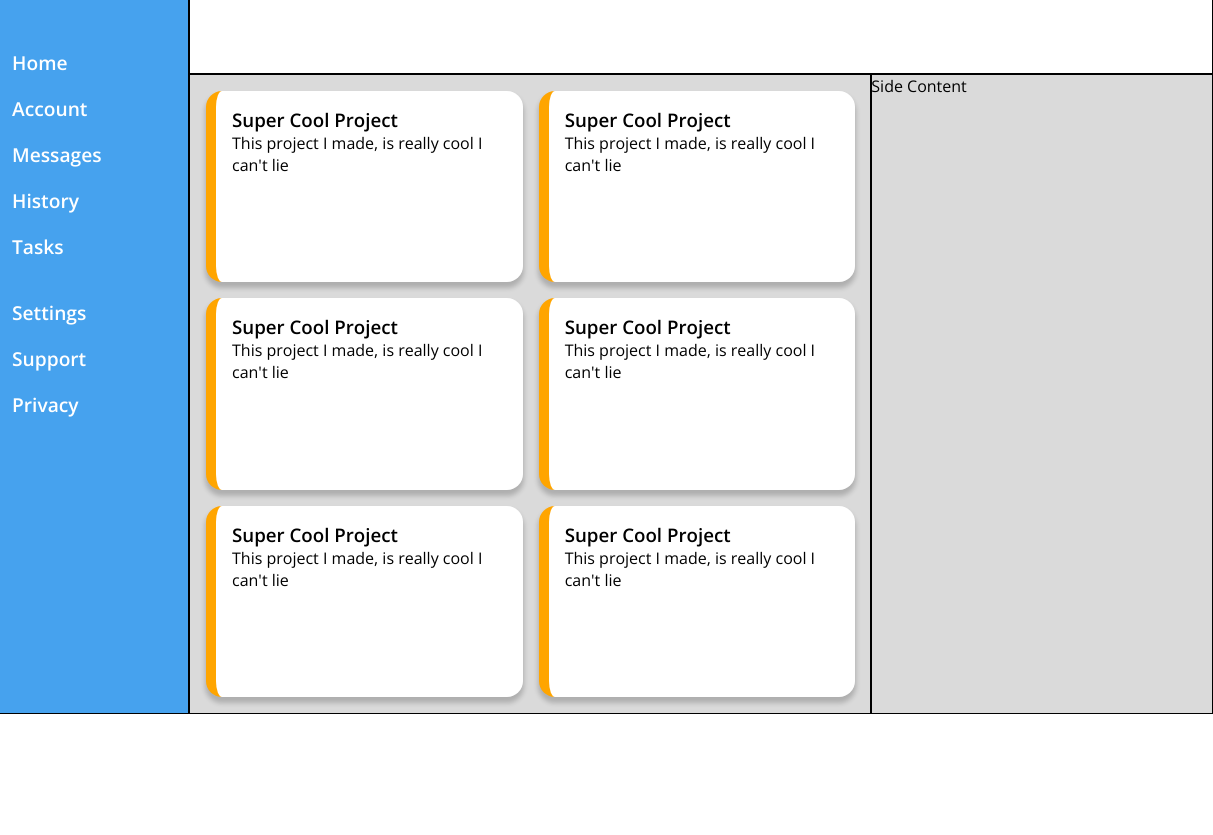
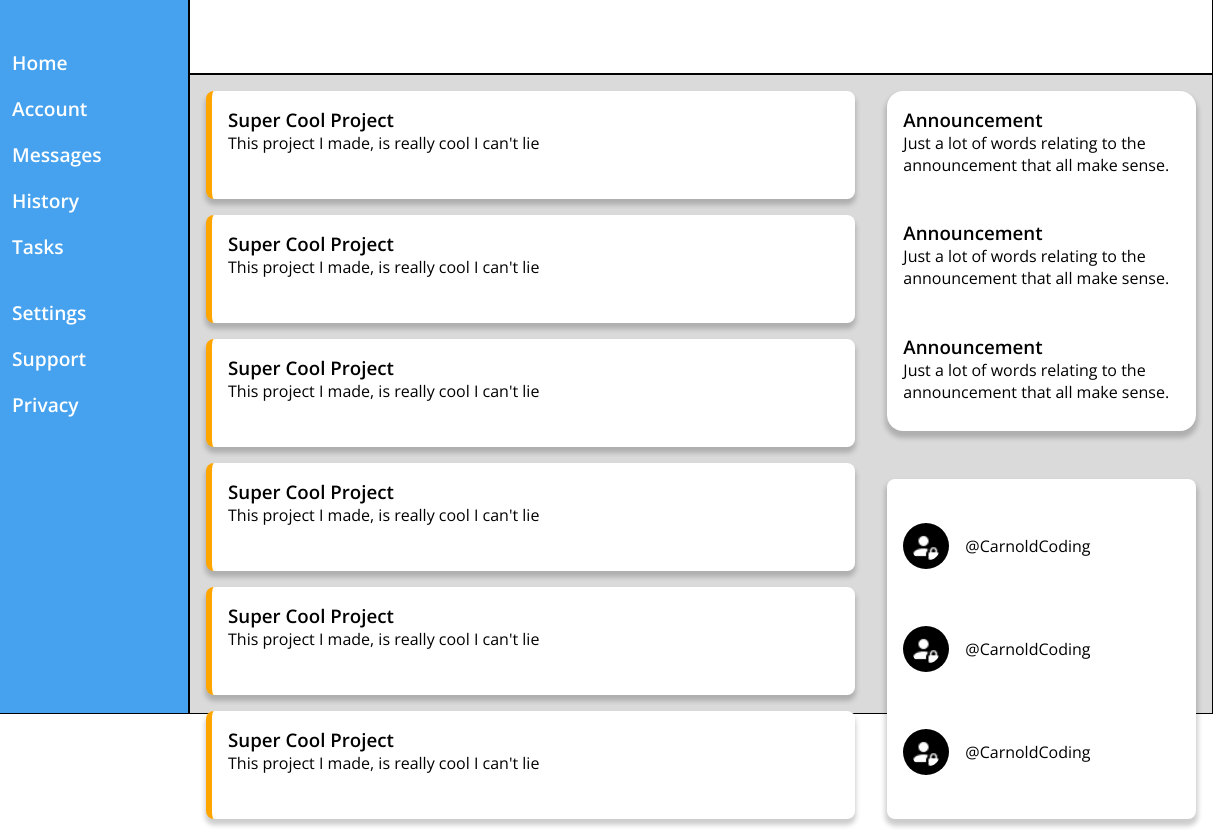
Before and after one commit to carnoldcoding/odin-dashboard, a plain HTML site: page index.html in a window 1280 px wide. Shown: the part 86-921 px from the top of the page, 67-1280 px from the left. Before the commit the page ends 800 px from the top, so only its background shows below. Drawn offline with nearby package versions, Linux system fonts and the light colour scheme.

Commit message:
finished.. kinda

```diff
--- a/index.html
+++ b/index.html
@@ -113,7 +113,36 @@
                     </div>
                 </div>
             </div>
-            <div class="side-content">Side Content</div>
+            <div class="side-content">
+                <div class="announcements">
+                    <div class="announcement">
+                        <h3>Announcement</h3>
+                        <p>Just a lot of words relating to the announcement that all make sense.</p>
+                    </div>
+                    <div class="announcement">
+                        <h3>Announcement</h3>
+                        <p>Just a lot of words relating to the announcement that all make sense.</p>
+                    </div>
+                    <div class="announcement">
+                        <h3>Announcement</h3>
+                        <p>Just a lot of words relating to the announcement that all make sense.</p>
+                    </div>
+                </div>
+                <div class="trending">
+                    <div class="item">
+                        <img src="./assets/account-lock.png">
+                        <div class="text">@CarnoldCoding</div>
+                    </div>
+                    <div class="item">
+                        <img src="./assets/account-lock.png">
+                        <div class="text">@CarnoldCoding</div>
+                    </div>
+                    <div class="item">
+                        <img src="./assets/account-lock.png">
+                        <div class="text">@CarnoldCoding</div>
+                    </div>
+                </div>
+            </div>
         </div>
     </div>
 </body>
--- a/styles.scss
+++ b/styles.scss
@@ -19,8 +19,8 @@ $standard-font: 'Open Sans', sans-serif;
     display: grid;
     grid-template-columns: repeat(5, 1fr);
     grid-template-rows: repeat(5, 1fr);
+    font-family: $standard-font;
     height: 100vh;
-    font-family: $standard-font;
 
     .cell{
         border: 1px solid black;
@@ -116,18 +116,17 @@ $standard-font: 'Open Sans', sans-serif;
             background: rgb(218, 218, 218);
             user-select: none;
             .projects{
-                outline: 1px solid black;
                 grid-column: span 2;
                 display: grid;
-                grid-template-columns: repeat(2, 1fr);
+                grid-template-columns: repeat(auto-fit, minmax(400px, 1fr));
                 gap: 1rem;
                 padding: 1rem;
 
                 .project{
-                    border-radius: 1rem;
+                    border-radius: .5rem;
                     padding: 1rem;
                     box-shadow: 0 5px 5px 1px rgba(0,0,0,.2);
-                    border-left: 10px solid orange;
+                    border-left: 6px solid orange;
                     transition: transform .2s ease;
                     background: white;
 
@@ -140,7 +139,54 @@ $standard-font: 'Open Sans', sans-serif;
             }
 
             .side-content{
-                outline: 1px solid black;
+                display: grid;
+                grid-template-rows: repeat(2, 1fr);
+                padding: 1rem;
+                gap: 3rem;
+
+                .announcements{
+                    background: white;
+                    border-radius: 1rem;
+                    box-shadow: 0 5px 5px 2px rgba(0,0,0,.2);
+                    transition: all .2s ease;
+                    display: grid;
+                    grid-template-rows: repeat(3, 1fr);
+
+                    &:hover{
+                        transform: scale(1.01);
+                        box-shadow: 0 5px 5px 3px rgba(0,0,0,.4);
+
+                        cursor: pointer;
+                    }
+
+                    .announcement{
+                        padding: 1rem;
+                    }
+                }
+
+                .trending{
+                    padding: 1rem;
+                    border-radius: .5rem;
+                    display: grid;
+                    background: white;
+                    box-shadow: 0 5px 5px 2px rgba(0,0,0,.2);
+
+
+
+                    .item{
+                        display: flex;
+                        align-items: center;
+                        gap: 1rem;
+                    }
+
+                    img{
+                        background: black;
+                        padding: .5rem;
+                        border-radius: 50%;
+                        height: 30px;
+                        width: 30px;
+                    }
+                }
             }
         }
     }
```
Also changed, not shown: styles.css, 1 other file.
